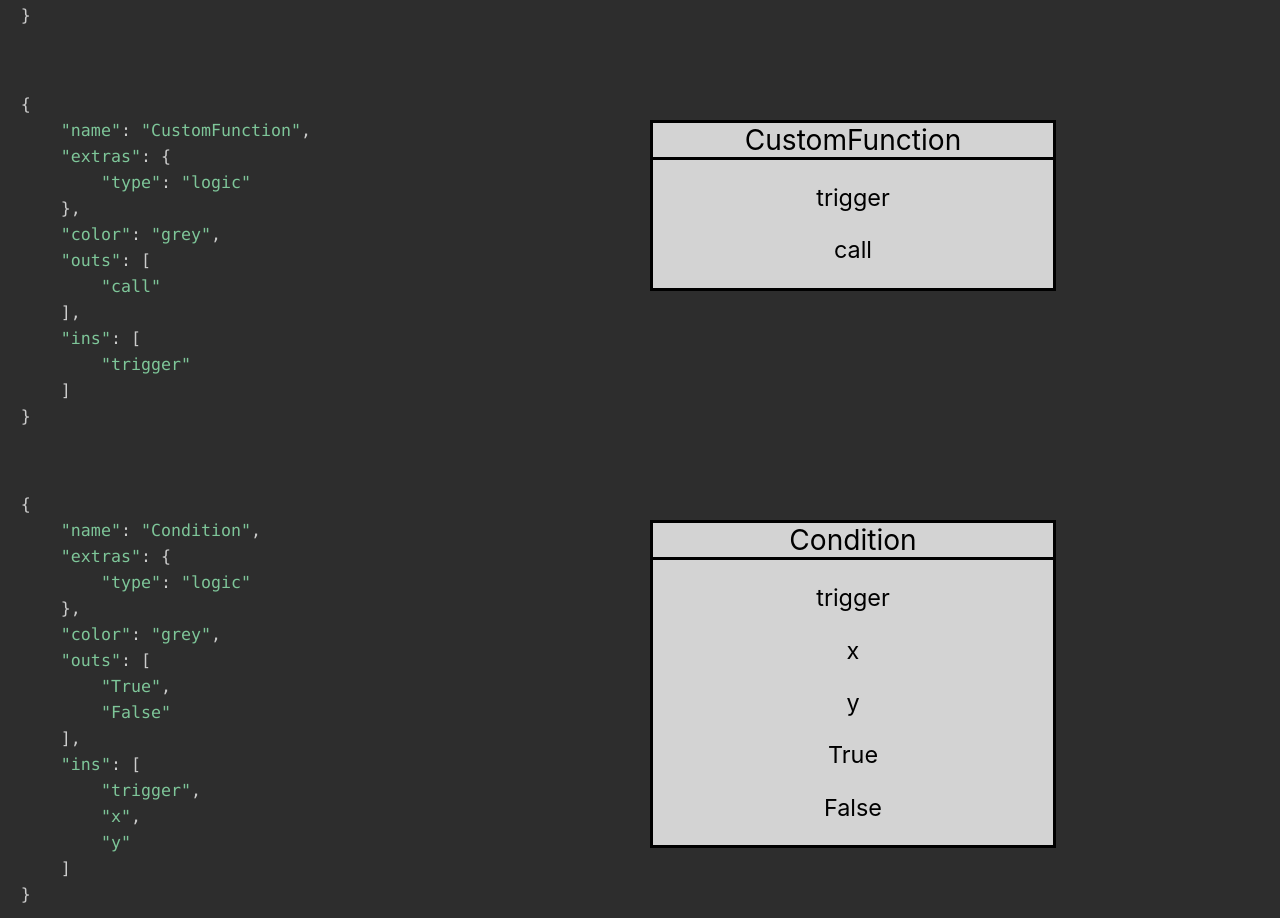
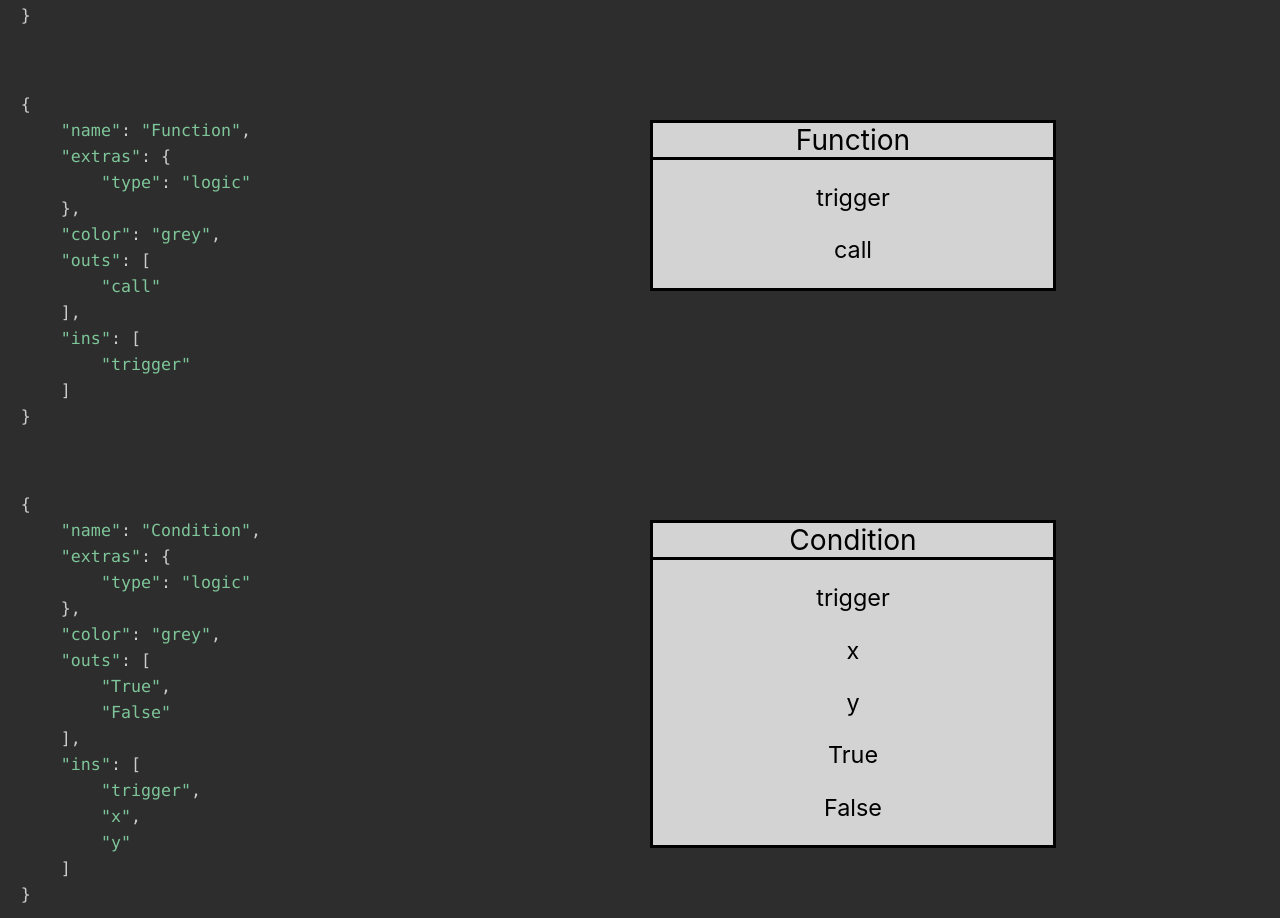
Before and after one commit to rzfzr/MDD4CPD-Legacy, a React (Create React App) app: page /mdd4/palette in a window 1280 px wide. Shown: the part 4727-5645 px from the top of the page. Built offline with nearby package versions, Linux system fonts and the light colour scheme.

Commit message:
Accessing built-in functions

```diff
--- a/src/components/Code.tsx
+++ b/src/components/Code.tsx
@@ -129,6 +129,8 @@ function generateCode(model: any): string {
     }
 
     let callWithParameters = (node: any, ...contents: any) => {
+
+
         if (node.extras.type === 'constant') {
             contents.push(node.content.name)
         } else {
@@ -143,6 +145,9 @@ function generateCode(model: any): string {
                 const toNode = getNode(toPort.parentNode)
                 if (toNode.id === node.id) {
                     //skip as it is the previous link
+
+                } else if (toNode.extras.type === 'built-in') {
+                    add(removeTypes(toPort.name.split("(").shift()) + '(' + contents + ')')
                 } else if (!toNode.instance) {//points to another variable/port
                     callWithParameters(toNode, ...contents)
                 } else {//points to a class instance, we hope it is a method call
@@ -160,8 +165,9 @@ function generateCode(model: any): string {
         const fromPort = getPort(link.source, link.sourcePort)
         const fromNode = getNode(fromPort.parentNode)
 
-        if (toNode?.name === "Function") {
-            console.log('fun', toNode);
+        if (toNode?.extras?.type === 'built-in') {
+            add(removeTypes(toPort.name) + '()')
+        } else if (toNode?.name === "Function") {
             add(toNode.content.value, '(', ');')
         } else if (toNode?.name === "Condition") {
             const xValue = getCoditionalValue(toNode, 'x')
@@ -187,6 +193,7 @@ function generateCode(model: any): string {
 
         } else {
             if (['variable', 'constant'].includes(toNode?.extras?.type)) {
+                console.log('varr')
                 callWithParameters(toNode)
             } else if (['port'].includes(toNode?.extras?.type)) {
                 console.log('found port', toNode)
@@ -226,7 +233,6 @@ function generateCode(model: any): string {
     logics.forEach(logic => {
         if (logic.name === "Function") {
             add('void ', logic.content.value, '() {')
-
             const callPort = logic.ports.find((x: any) => x.alignment === 'right')
             callPort.links.forEach((l: any) => {
                 processLink(l)
--- a/src/paletteNodes.js
+++ b/src/paletteNodes.js
@@ -151,7 +151,7 @@ export default [{
         ]
     },
     {
-        name: 'CustomFunction',
+        name: 'Function',
         extras: {
             type: 'logic'
         },
```
